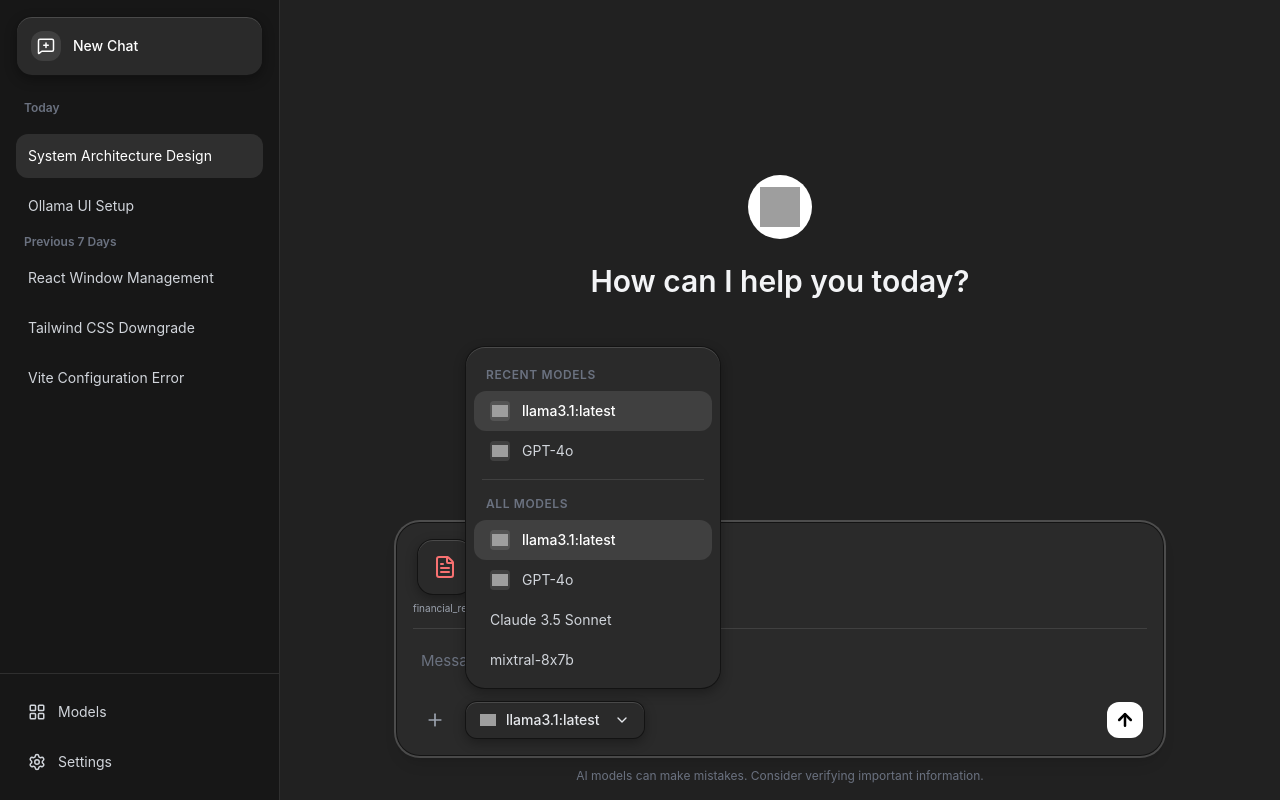
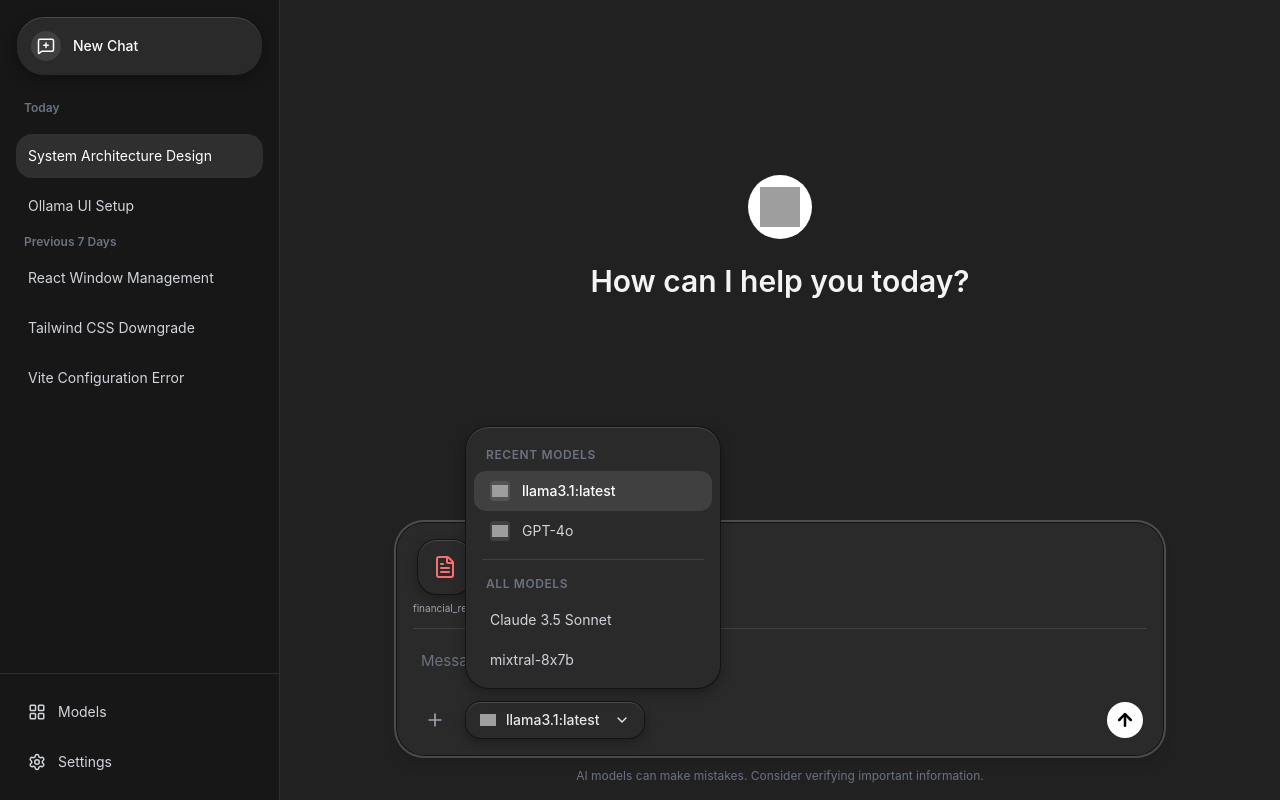
Before and after one commit to razoring/OneAgent, a React (Vite) app: page / in a window 1280 px wide. Both pictures are taken after a click on the button "llama3.1:latest". Built offline with nearby package versions, Linux system fonts and the light colour scheme; grey boxes are pictures that could not be loaded.

Commit message:
feat: add Sidebar component and ChatInput with file attachment and @mention functionality

```diff
--- a/src/components/ChatInput.tsx
+++ b/src/components/ChatInput.tsx
@@ -185,7 +185,7 @@
   };
 
   return (
-    <div className="relative w-full rounded-[24px] mac-element transition-all focus-within:ring-2 focus-within:ring-white/20 p-4 flex flex-col gap-3 shadow-lg">
+    <div className="relative w-full rounded-[28px] mac-element transition-all focus-within:ring-2 focus-within:ring-white/20 p-4 flex flex-col gap-3 shadow-lg">
 
       {/* Attachments Preview Row */}
       {attachments.length > 0 && (
@@ -193,7 +193,7 @@
           <div className="flex items-center gap-3 flex-wrap">
             {attachments.map(att => (
               <div key={att.id} className="relative group flex flex-col items-center gap-1.5 w-16">
-                <div className="relative w-14 h-14 rounded-2xl mac-element flex items-center justify-center bg-black/20 overflow-hidden">
+                <div className="relative w-14 h-14 rounded-[20px] mac-element flex items-center justify-center bg-black/20 overflow-hidden">
                   {getFileIcon(att.type)}
 
                   {/* Remove Overlay */}
@@ -215,13 +215,13 @@
       {/* Mention Dropdown Menu (Full Width Drop-up) */}
       {isMentionMenuOpen && filteredAttachments.length > 0 && (
         <div className="absolute bottom-full left-0 w-full z-50 mb-3">
-          <div className="mac-element rounded-2xl p-2 flex flex-col shadow-2xl max-h-[200px] overflow-y-auto">
+          <div className="mac-element rounded-[24px] p-2 flex flex-col shadow-2xl max-h-[200px] overflow-y-auto">
             <div className="text-xs font-semibold text-gray-500 px-3 pt-2 pb-2 uppercase tracking-wider">Mentions</div>
             {filteredAttachments.map((att, i) => (
               <button
                 key={att.id}
                 onClick={() => insertMention(att)}
-                className={`flex items-center gap-3 w-full text-left px-3 py-2 rounded-xl text-sm transition-colors ${
+                className={`flex items-center gap-3 w-full text-left px-3 py-2.5 rounded-2xl text-sm transition-colors ${
                   i === focusedMentionIndex ? 'bg-white/10 text-white' : 'text-gray-300 hover:bg-white/10 hover:text-white'
                 }`}
               >
@@ -251,17 +251,17 @@
           {/* Attach Button Drop-up */}
           <div className="relative">
             {isAttachMenuOpen && (
-              <div className="absolute bottom-full left-0 mb-3 w-56 mac-element rounded-[20px] p-2 z-50 flex flex-col shadow-2xl">
-                <button onClick={() => handleAttach(MOCK_FILES[0])} className="flex items-center gap-3 w-full text-left px-3 py-2.5 rounded-xl text-sm text-gray-300 hover:bg-white/10 hover:text-white transition-colors">
+              <div className="absolute bottom-full left-0 mb-3 w-56 mac-element rounded-[24px] p-2 z-50 flex flex-col shadow-2xl">
+                <button onClick={() => handleAttach(MOCK_FILES[0])} className="flex items-center gap-3 w-full text-left px-3 py-2.5 rounded-2xl text-sm text-gray-300 hover:bg-white/10 hover:text-white transition-colors">
                   <FileText size={18} className="text-red-400" />
                   Attach PDF Report
                 </button>
-                <button onClick={() => handleAttach(MOCK_FILES[1])} className="flex items-center gap-3 w-full text-left px-3 py-2.5 rounded-xl text-sm text-gray-300 hover:bg-white/10 hover:text-white transition-colors">
+                <button onClick={() => handleAttach(MOCK_FILES[1])} className="flex items-center gap-3 w-full text-left px-3 py-2.5 rounded-2xl text-sm text-gray-300 hover:bg-white/10 hover:text-white transition-colors">
                   <ImageIcon size={18} className="text-blue-400" />
                   Attach Image
                 </button>
                 <div className="h-px bg-white/10 my-1 mx-2"></div>
-                <button onClick={() => handleAttach(MOCK_FILES[2])} className="flex items-center gap-3 w-full text-left px-3 py-2.5 rounded-xl text-sm text-gray-300 hover:bg-white/10 hover:text-white transition-colors">
+                <button onClick={() => handleAttach(MOCK_FILES[2])} className="flex items-center gap-3 w-full text-left px-3 py-2.5 rounded-2xl text-sm text-gray-300 hover:bg-white/10 hover:text-white transition-colors">
                   <Folder size={18} className="text-yellow-400" />
                   Upload Folder
                 </button>
@@ -269,7 +269,7 @@
             )}
             <button
               onClick={() => setIsAttachMenuOpen(!isAttachMenuOpen)}
-              className="p-2 text-gray-400 hover:text-white rounded-xl hover:bg-white/10 transition-all"
+              className="p-2 text-gray-400 hover:text-white rounded-full hover:bg-white/10 transition-all"
               title="Attach file"
             >
               <Plus size={20} className={`transition-transform duration-200 ${isAttachMenuOpen ? 'rotate-45' : ''}`} />
@@ -279,7 +279,7 @@
           {/* Model Selector Drop-up */}
           <div className="relative">
             {isModelMenuOpen && (
-              <div className="absolute bottom-full left-0 mb-3 w-64 mac-element rounded-[20px] p-2 z-50 flex flex-col shadow-2xl">
+              <div className="absolute bottom-full left-0 mb-3 w-64 mac-element rounded-[24px] p-2 z-50 flex flex-col shadow-2xl">
 
                 <div className="text-xs font-semibold text-gray-500 px-3 pt-3 pb-2 uppercase tracking-wider">Recent Models</div>
                 {RECENT_MODELS.map((model) => (
@@ -294,7 +294,7 @@
                 <div className="h-px bg-white/10 my-2 mx-2"></div>
 
                 <div className="text-xs font-semibold text-gray-500 px-3 pt-2 pb-2 uppercase tracking-wider">All Models</div>
-                {ALL_MODELS.map((model) => (
+                {ALL_MODELS.filter(m => !RECENT_MODELS.some(r => r.id === m.id)).map((model) => (
                   <ModelItem
                     key={`all-${model.id}`}
                     model={model}
@@ -307,7 +307,7 @@
 
             <button
               onClick={() => setIsModelMenuOpen(!isModelMenuOpen)}
-              className="flex items-center gap-2.5 px-3.5 py-2 rounded-xl mac-element mac-element-hover text-gray-200 font-medium text-sm transition-all"
+              className="flex items-center gap-2.5 px-3.5 py-2 rounded-2xl mac-element mac-element-hover text-gray-200 font-medium text-sm transition-all"
             >
               <img
                 src={PROVIDER_ICONS[selectedModel.provider] || PROVIDER_ICONS['ollama']}
@@ -323,7 +323,7 @@
         </div>
 
         {/* Right Action: Send Button */}
-        <button className="p-2 bg-white text-black rounded-xl hover:bg-gray-200 transition-colors disabled:opacity-50" title="Send message">
+        <button className="p-2 bg-white text-black rounded-full hover:bg-gray-200 transition-colors disabled:opacity-50" title="Send message">
           <ArrowUp size={20} strokeWidth={3} />
         </button>
 
--- a/src/components/Sidebar.tsx
+++ b/src/components/Sidebar.tsx
@@ -6,8 +6,8 @@
     <div className="w-[280px] bg-[#171717] flex flex-col h-full border-r border-white/10 text-sm">
       {/* Top Section */}
       <div className="p-4">
-        <button className="flex items-center gap-3 w-full mac-element mac-element-hover transition-all rounded-2xl p-3.5 text-left font-medium text-white">
-          <div className="bg-white/10 text-white p-1.5 rounded-xl">
+        <button className="flex items-center gap-3 w-full mac-element mac-element-hover transition-all rounded-[28px] p-3.5 text-left font-medium text-white">
+          <div className="bg-white/10 text-white p-1.5 rounded-full">
             <MessageSquarePlus size={18} />
           </div>
           New Chat
@@ -18,14 +18,14 @@
       <div className="flex-1 overflow-y-auto px-4 py-2 space-y-1.5">
         <div className="text-xs font-semibold text-gray-500 mb-3 px-2">Today</div>
         {['System Architecture Design', 'Ollama UI Setup'].map((chat, i) => (
-          <button key={i} className={`w-full text-left p-3 rounded-xl truncate transition-colors ${i === 0 ? 'bg-[#2f2f2f] text-white' : 'text-gray-300 hover:bg-[#212121]'}`}>
+          <button key={i} className={`w-full text-left p-3 rounded-2xl truncate transition-colors ${i === 0 ? 'bg-[#2f2f2f] text-white' : 'text-gray-300 hover:bg-[#212121]'}`}>
             {chat}
           </button>
         ))}
 
         <div className="text-xs font-semibold text-gray-500 mb-3 mt-5 px-2">Previous 7 Days</div>
         {['React Window Management', 'Tailwind CSS Downgrade', 'Vite Configuration Error'].map((chat, i) => (
-          <button key={i} className="w-full text-left p-3 rounded-xl truncate text-gray-300 hover:bg-[#212121] transition-colors">
+          <button key={i} className="w-full text-left p-3 rounded-2xl truncate text-gray-300 hover:bg-[#212121] transition-colors">
             {chat}
           </button>
         ))}
@@ -33,11 +33,11 @@
 
       {/* Bottom Section */}
       <div className="p-4 border-t border-white/10 space-y-1.5">
-        <button className="flex items-center gap-3 w-full hover:bg-[#2f2f2f] transition-colors rounded-xl p-3 text-left text-gray-300">
+        <button className="flex items-center gap-3 w-full hover:bg-[#2f2f2f] transition-colors rounded-2xl p-3 text-left text-gray-300">
           <LayoutGrid size={18} />
           Models
         </button>
-        <button className="flex items-center gap-3 w-full hover:bg-[#2f2f2f] transition-colors rounded-xl p-3 text-left text-gray-300">
+        <button className="flex items-center gap-3 w-full hover:bg-[#2f2f2f] transition-colors rounded-2xl p-3 text-left text-gray-300">
           <Settings size={18} />
           Settings
         </button>
```
